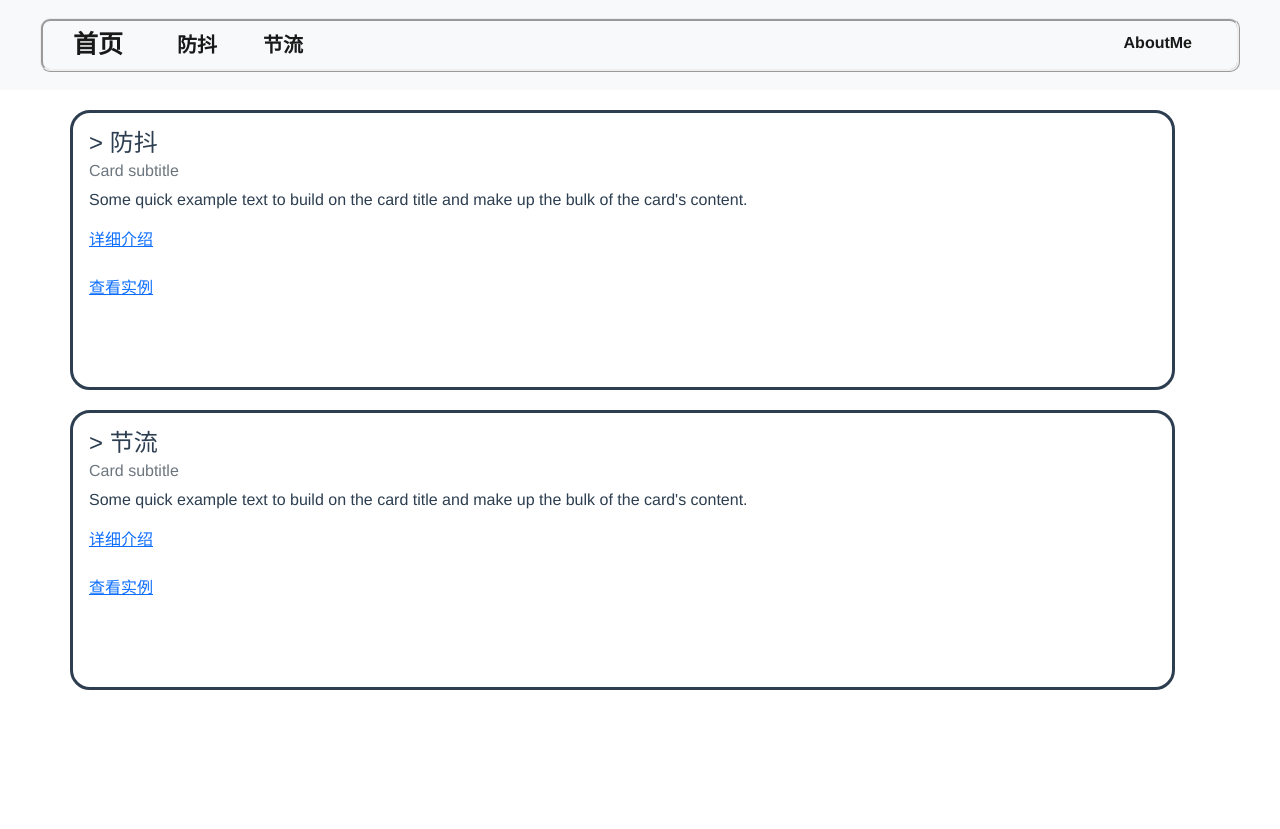
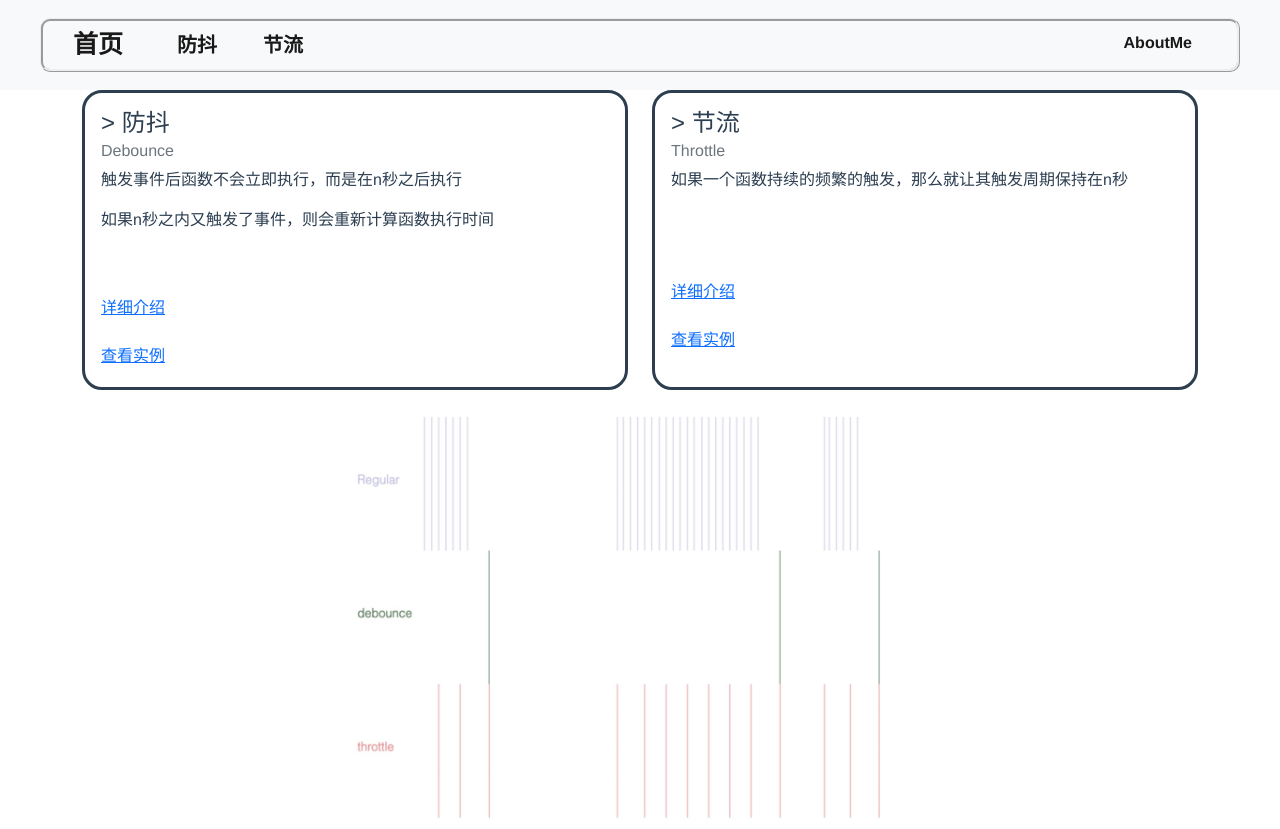
Before and after one commit to teashirtt/Throttle-Debounce-demo, a Vue app in the folder Throttle-Debounce-demo/: page / in a window 1280 px wide. Before the commit the page ends 800 px from the top, so only its background shows below. Built offline with nearby package versions, Linux system fonts and the light colour scheme.

Commit message:
Throttle-Debounce-demo

```diff
--- a/Throttle-Debounce-demo/src/components/Card/Card_Db.vue
+++ b/Throttle-Debounce-demo/src/components/Card/Card_Db.vue
@@ -1,9 +1,10 @@
 <template>
     <div class="card-body c">
         <h4 class="card-title">> 防抖</h4>
-        <h6 class="card-subtitle mb-2 text-muted">Card subtitle</h6>
-        <p class="card-text">Some quick example text to build on the card title and make up the bulk of the
-            card's content.</p>
+        <h6 class="card-subtitle mb-2 text-muted">Debounce</h6>
+        <p class="card-text">触发事件后函数不会立即执行，而是在n秒之后执行</p>
+        <p class="card-text">如果n秒之内又触发了事件，则会重新计算函数执行时间</p>
+        <br><br>
         <a href="Debounce" class="card-link">详细介绍</a>
         <br><br>
         <a href="DebounceExample" class="card-link">查看实例</a>
@@ -15,11 +16,9 @@
 </script>
 
 <style scoped>
-
 .c {
     border: solid;
     border-radius: 20px;
-    margin: 20px 105px 20px 70px;
-    height: 280px;
+    height: 300px;
 }
 </style>
--- a/Throttle-Debounce-demo/src/components/Card/Card_Th.vue
+++ b/Throttle-Debounce-demo/src/components/Card/Card_Th.vue
@@ -1,9 +1,9 @@
 <template>
     <div class="card-body c">
         <h4 class="card-title">> 节流</h4>
-        <h6 class="card-subtitle mb-2 text-muted">Card subtitle</h6>
-        <p class="card-text">Some quick example text to build on the card title and make up the bulk of the
-            card's content.</p>
+        <h6 class="card-subtitle mb-2 text-muted">Throttle</h6>
+        <p class="card-text">如果一个函数持续的频繁的触发，那么就让其触发周期保持在n秒</p>
+        <br><br><br>
         <a href="Throttle" class="card-link">详细介绍</a>
         <br><br>
         <a href="ThrottleExample" class="card-link">查看实例</a>
@@ -18,7 +18,6 @@
 .c {
     border: solid;
     border-radius: 20px;
-    margin: 20px 105px 20px 70px;
-    height: 280px;
+    height: 300px;
 }
 </style>
--- a/Throttle-Debounce-demo/src/views/HomeView.vue
+++ b/Throttle-Debounce-demo/src/views/HomeView.vue
@@ -1,10 +1,18 @@
 <template>
   <div class="home">
     <NavBar />
-    <Card_Db />
-    <Card_Th />
   </div>
-
+  <div class="container">
+    <div class="row">
+      <div class="col-6">
+        <Card_Db />
+      </div>
+      <div class="col-6">
+        <Card_Th />
+      </div>
+    </div>
+    <img src="../assets/test.png">
+  </div>
 </template>
 
 <script setup>
@@ -13,3 +21,16 @@ import Card_Db from '../components/Card/Card_Db'
 import Card_Th from '../components/Card/Card_Th'
 
 </script>
+
+<style>
+img {
+  display: block;
+  width: 600px;
+  padding-top: 13px;
+  margin: 0 auto;
+}
+
+.col-5 {
+  width: 200px;
+}
+</style>
```
Also changed, not shown: Throttle-Debounce-demo/src/assets/test.png (added), 1 other file (tests, documents, lock files or other folders).
